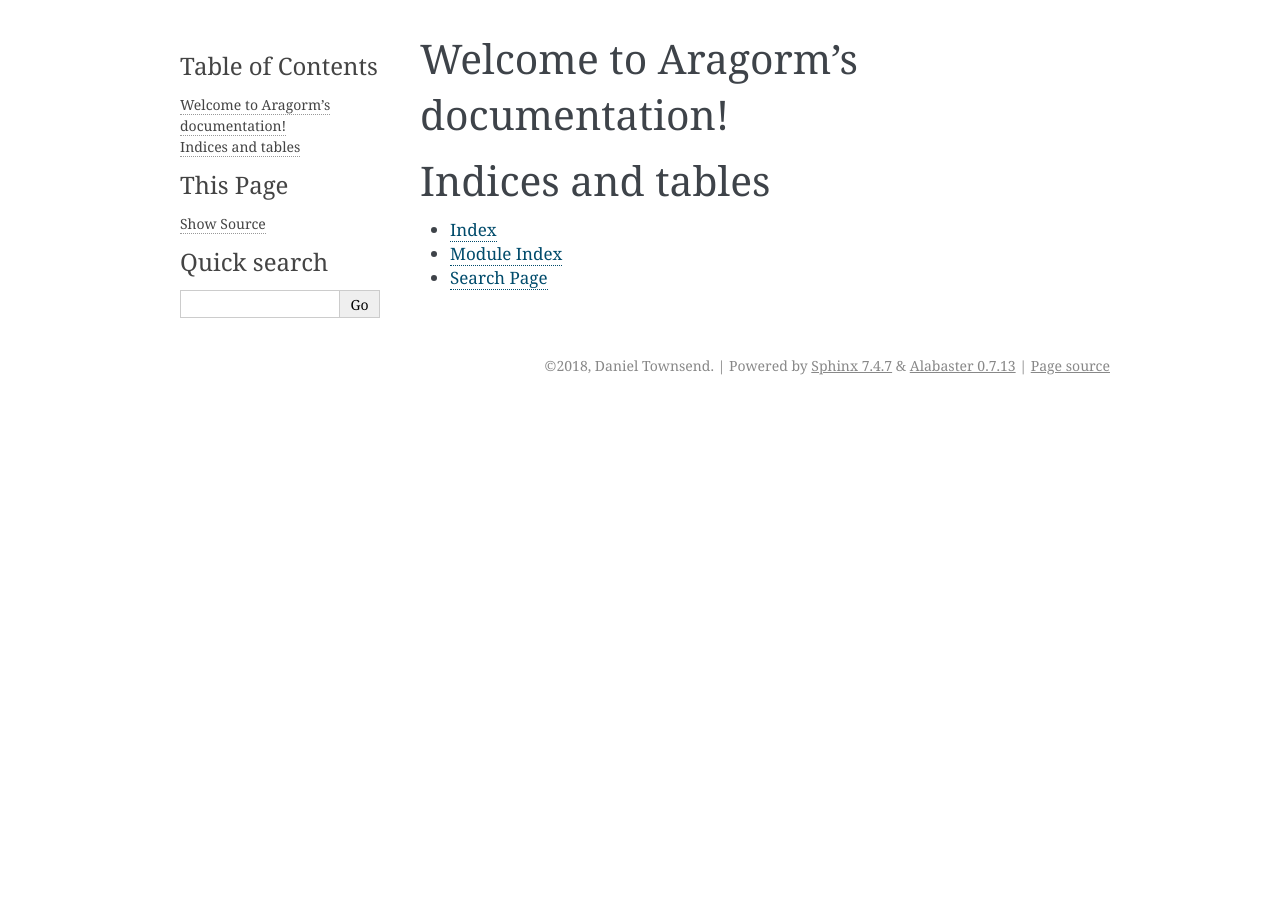
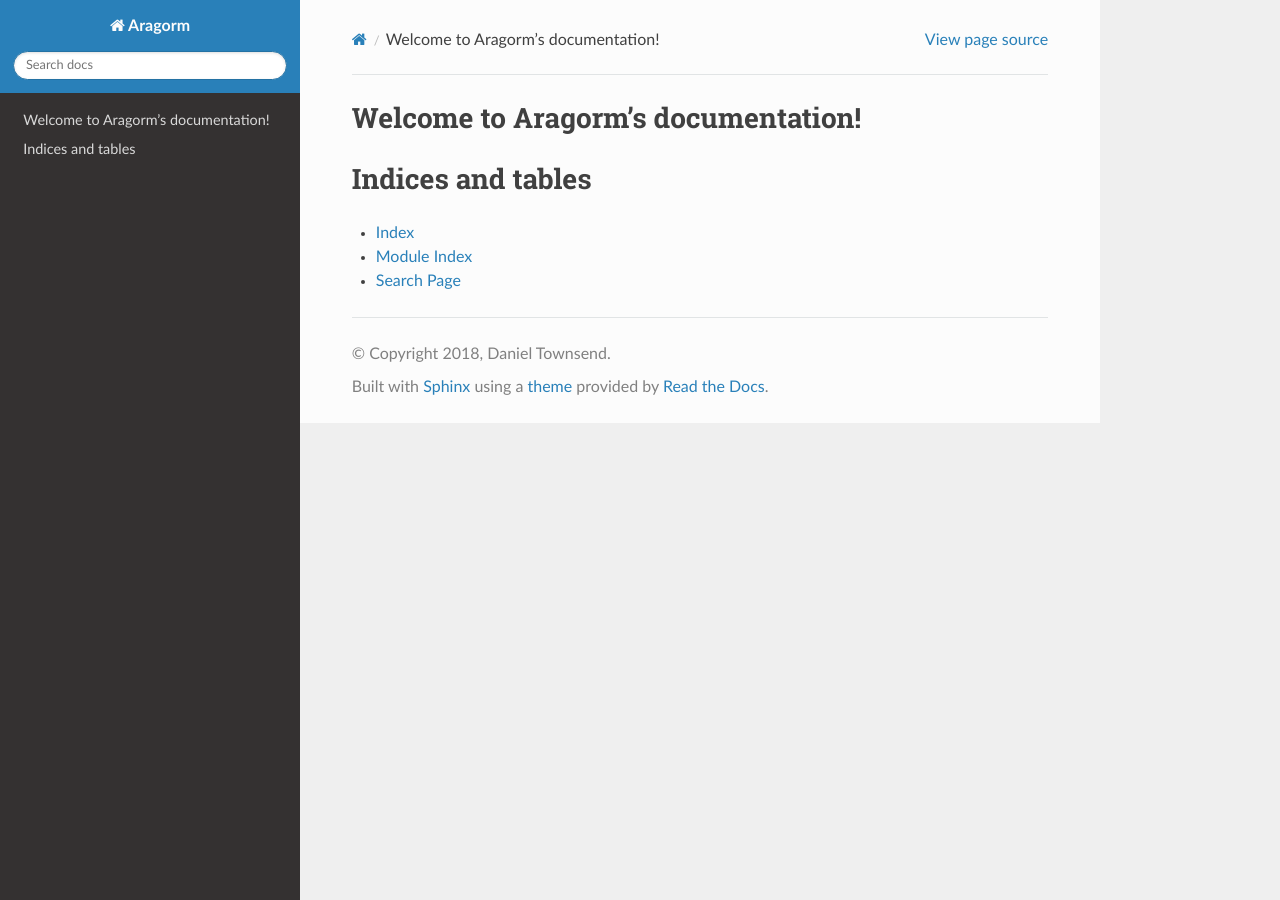
Before and after one commit to piccolo-orm/piccolo, a Sphinx documentation site: the page built from source/index.rst, in a window 1280 px wide. Built offline with Sphinx 7.4.7 and the Read the Docs theme 2.0.0, drawn with Linux system fonts in a browser that asks for light colours.

Commit message:
added sphinx theme for docs

```diff
--- a/dev-requirements.txt
+++ b/dev-requirements.txt
@@ -1,3 +1,2 @@
 ipdb==0.11
 ipython==6.5.0
-Sphinx==1.8.0
--- /dev/null
+++ b/doc-requirements.txt
@@ -0,0 +1,2 @@
+Sphinx==1.8.0
+sphinx-rtd-theme==0.4.1
--- a/source/conf.py
+++ b/source/conf.py
@@ -78,7 +78,7 @@ pygments_style = None
 # The theme to use for HTML and HTML Help pages.  See the documentation for
 # a list of builtin themes.
 #
-html_theme = 'alabaster'
+html_theme = 'sphinx_rtd_theme'
 
 # Theme options are theme-specific and customize the look and feel of a theme
 # further.  For a list of options available for each theme, see the
```
